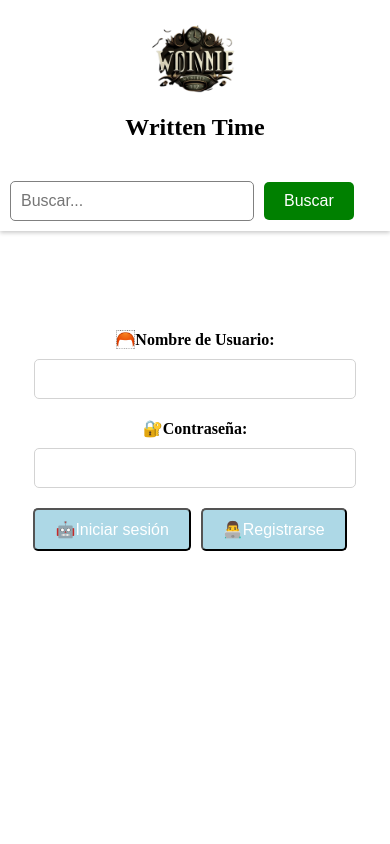
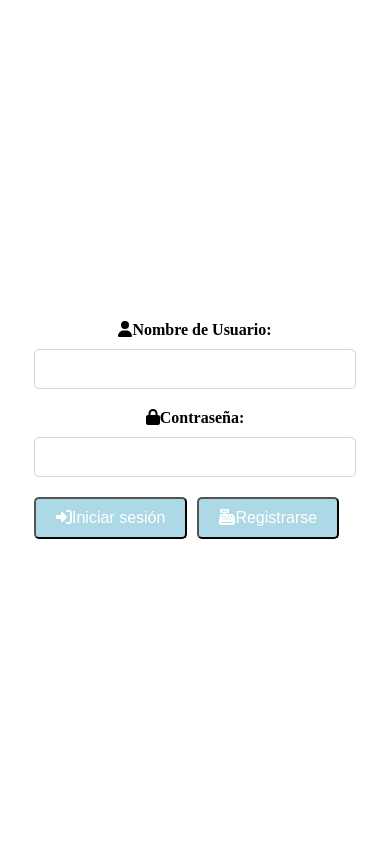
Before and after one commit to Raulscj/Writen_Time, a React (Vite) app: page / in a window 390 px wide. Shown: the top 844 px of the page. Built offline with nearby package versions, Linux system fonts and the light colour scheme.

Commit message:
Mejor flujo de datos, falta responsive, act e fav

```diff
--- a/package.json
+++ b/package.json
@@ -16,7 +16,8 @@
     "react": "^18.2.0",
     "react-dom": "^18.2.0",
     "react-icons": "^4.7.1",
-    "react-router-dom": "^6.8.1"
+    "react-router-dom": "^6.8.1",
+    "sweetalert2": "^11.7.1"
   },
   "devDependencies": {
     "@types/react": "^18.0.27",
--- a/src/App.jsx
+++ b/src/App.jsx
@@ -1,8 +1,6 @@
 import Navbar from "./componentes/Nav";
-import LoginPage from "./componentes/Inicio/User";
 import PostForm from "./componentes/PostForm";
 import PostList from "./componentes/PostList";
-
 function App() {
   /* let observador = false;
   if (localStorage.getItem("currentUser")) {
@@ -15,7 +13,6 @@ function App() {
     <>
       <Navbar />
       <hr />
-      <LoginPage />
       <hr />
       <PostForm />
       <PostList />
--- /dev/null
+++ b/src/Pages/Home.jsx
@@ -0,0 +1,10 @@
+import App from "../App";
+
+function Home() {
+  return (
+    <>
+      <App />;
+    </>
+  );
+}
+export default Home;
--- a/src/componentes/Inicio/User.jsx
+++ b/src/Pages/Login.jsx
@@ -1,5 +1,12 @@
 import React, { useState } from "react";
-
+import Swal from "sweetalert2";
+import { FontAwesomeIcon } from "@fortawesome/react-fontawesome";
+import {
+  faUser,
+  faLock,
+  faRightToBracket,
+  faCashRegister,
+} from "@fortawesome/free-solid-svg-icons";
 const LoginPage = () => {
   const [username, setUsername] = useState("");
   const [password, setPassword] = useState("");
@@ -15,10 +22,22 @@ const LoginPage = () => {
       if (userExists.password === password) {
         localStorage.setItem("currentUser", JSON.stringify(userExists));
       } else {
-        setErrorMessage("Clave incorrecta. Por favor intenta de nuevo.");
+        Swal.fire({
+          position: "center",
+          icon: "error",
+          title: "Clave incorrecta. Por favor intenta de nuevo.",
+          showConfirmButton: false,
+          timer: 1500,
+        });
       }
     } else {
-      setErrorMessage("El nombre de usuario no existe, intenta con otro.");
+      Swal.fire({
+        position: "center",
+        icon: "error",
+        title: "El nombre de usuario no existe, intenta con otro.",
+        showConfirmButton: false,
+        timer: 1500,
+      });
     }
     setUsername("");
     setPassword("");
@@ -28,7 +47,13 @@ const LoginPage = () => {
     event.preventDefault();
     const userExists = users.find((user) => user.username === username);
     if (userExists) {
-      setErrorMessage("El nombre de usuario ya existe, intenta con otro");
+      Swal.fire({
+        position: "center",
+        icon: "error",
+        title: "El nombre de usuario ya existe, intenta con otro",
+        showConfirmButton: false,
+        timer: 1500,
+      });
     } else {
       setUsers([...users, { username, password }]);
       /* Almacena cada usuario como objetos dentro de una base de datos*/
@@ -51,14 +76,17 @@ const LoginPage = () => {
     setPassword("");
     setErrorMessage("");
   };
-
+  //Renderizado
   return (
     <div className="login-container">
       {/* En caso de no haber usuario conectado */}
       {!localStorage.getItem("currentUser") && (
         <form>
           <div className="form-group">
-            <label>🦰Nombre de Usuario:</label>
+            <label>
+              <FontAwesomeIcon icon={faUser} />
+              Nombre de Usuario:
+            </label>
             <input
               type="text"
               value={username}
@@ -67,7 +95,10 @@ const LoginPage = () => {
             />
           </div>
           <div className="form-group">
-            <label>🔐Contraseña:</label>
+            <label>
+              <FontAwesomeIcon icon={faLock} />
+              Contraseña:
+            </label>
             <input
               type="password"
               value={password}
@@ -75,18 +106,25 @@ const LoginPage = () => {
               required
             />
           </div>
-          <button onClick={handleSubmit}>🤖Iniciar sesión</button>
-          <button onClick={handleSignUp}>👨‍💻Registrarse</button>
+          <button onClick={handleSubmit}>
+            <FontAwesomeIcon icon={faRightToBracket} />
+            Iniciar sesión
+          </button>
+          <button onClick={handleSignUp}>
+            <FontAwesomeIcon icon={faCashRegister} />
+            Registrarse
+          </button>
         </form>
       )}
       {/* En caso de iniciar */}
       {localStorage.getItem("currentUser") ? (
         <div>
-          <p>
+          <h1>
             Bienvenido a WRITTEN TIME,{" "}
             {JSON.parse(localStorage.getItem("currentUser")).username}!
-          </p>
-          <button onClick={handleLogOut}>Log Out</button>
+            {(window.location.href = "/Home")}
+          </h1>
+          {/* <button onClick={handleLogOut}>Log Out</button> */}
         </div>
       ) : null}
       {errorMessage && <p className="error-message">{errorMessage}</p>}
--- a/src/componentes/AppRoutes.jsx
+++ b/src/componentes/AppRoutes.jsx
@@ -1,12 +1,18 @@
 import React from "react";
-import { Route, Switch } from "react-router-dom";
-import EditPostPage from "./EditPostPage";
+import { BrowserRouter, Routes, Route } from "react-router-dom";
+import LoginPage from "../Pages/Login";
+import Home from "../Pages/Home";
+import EditPostPage from "../Pages/EditPostPage";
 
 function AppRoutes() {
   return (
-    <Switch>
-      <Route exact path="/edit/:id" component={EditPostPage} />
-    </Switch>
+    <BrowserRouter>
+      <Routes>
+        <Route exact path="/" element={<LoginPage />} />
+        <Route exact path="/Home" element={<Home />} />
+        <Route exact path="/edit/:id" element={<EditPostPage />} />
+      </Routes>
+    </BrowserRouter>
   );
 }
 
--- a/src/componentes/PostCard.jsx
+++ b/src/componentes/PostCard.jsx
@@ -1,7 +1,7 @@
 import { useContext } from "react";
 import { PostContext } from "../context/PostContext";
 import "../Styles/Cards.css";
-
+import { Link } from "react-router-dom";
 function PostCard({ post }) {
   const { DeletePost } = useContext(PostContext);
 
@@ -20,6 +20,9 @@ function PostCard({ post }) {
           🗑
         </button>
         <button className="card__delete-button">✏</button>
+        <Link to={`/edit/${post.id}`}>
+          <button>Editar</button>
+        </Link>
         <button className="card__delete-button">📌</button>
       </div>
     </div>
@@ -27,10 +30,3 @@ function PostCard({ post }) {
 }
 
 export default PostCard;
-
-/* import { Link } from "react-router-dom"; */
-{
-  /* <Link to={`/edit/${post.id}`}>
-    <button>Editar</button>
-  </Link> */
-}
--- a/src/main.jsx
+++ b/src/main.jsx
@@ -1,13 +1,14 @@
 import React from "react";
 import ReactDOM from "react-dom/client";
 import "./Styles/Login.css";
-import App from "./App";
+import AppRoutes from "./componentes/AppRoutes";
+/* import App from "./App"; */
 import { PostContextProvider } from "./context/PostContext";
 
 ReactDOM.createRoot(document.getElementById("root")).render(
   <React.StrictMode>
     <PostContextProvider>
-      <App />
+      <AppRoutes />
     </PostContextProvider>
   </React.StrictMode>
 );
```
Also changed, not shown: src/Pages/EditPostPage.jsx (renamed from src/componentes/EditPostPage.jsx), 1 other file (tests, documents, lock files or other folders).
